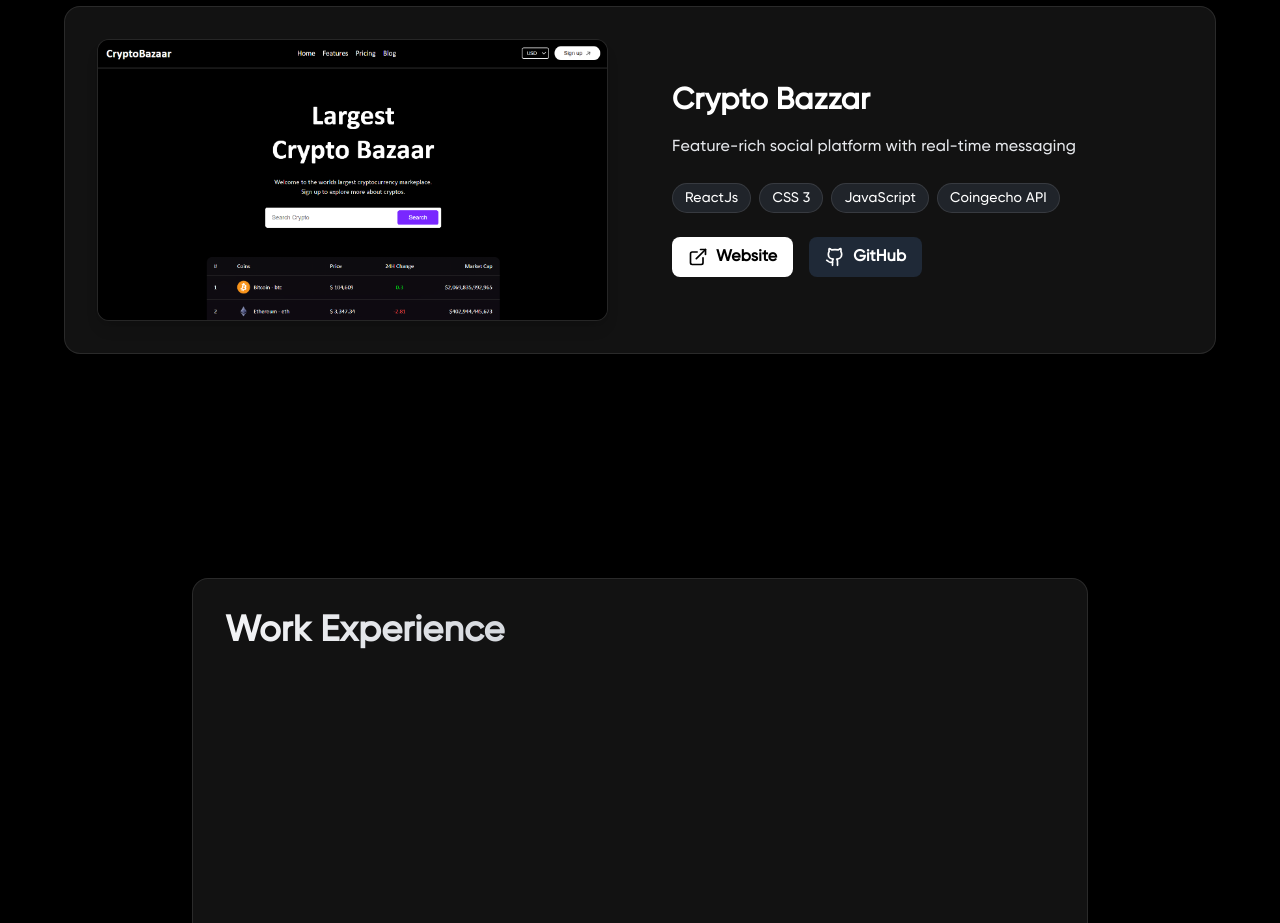
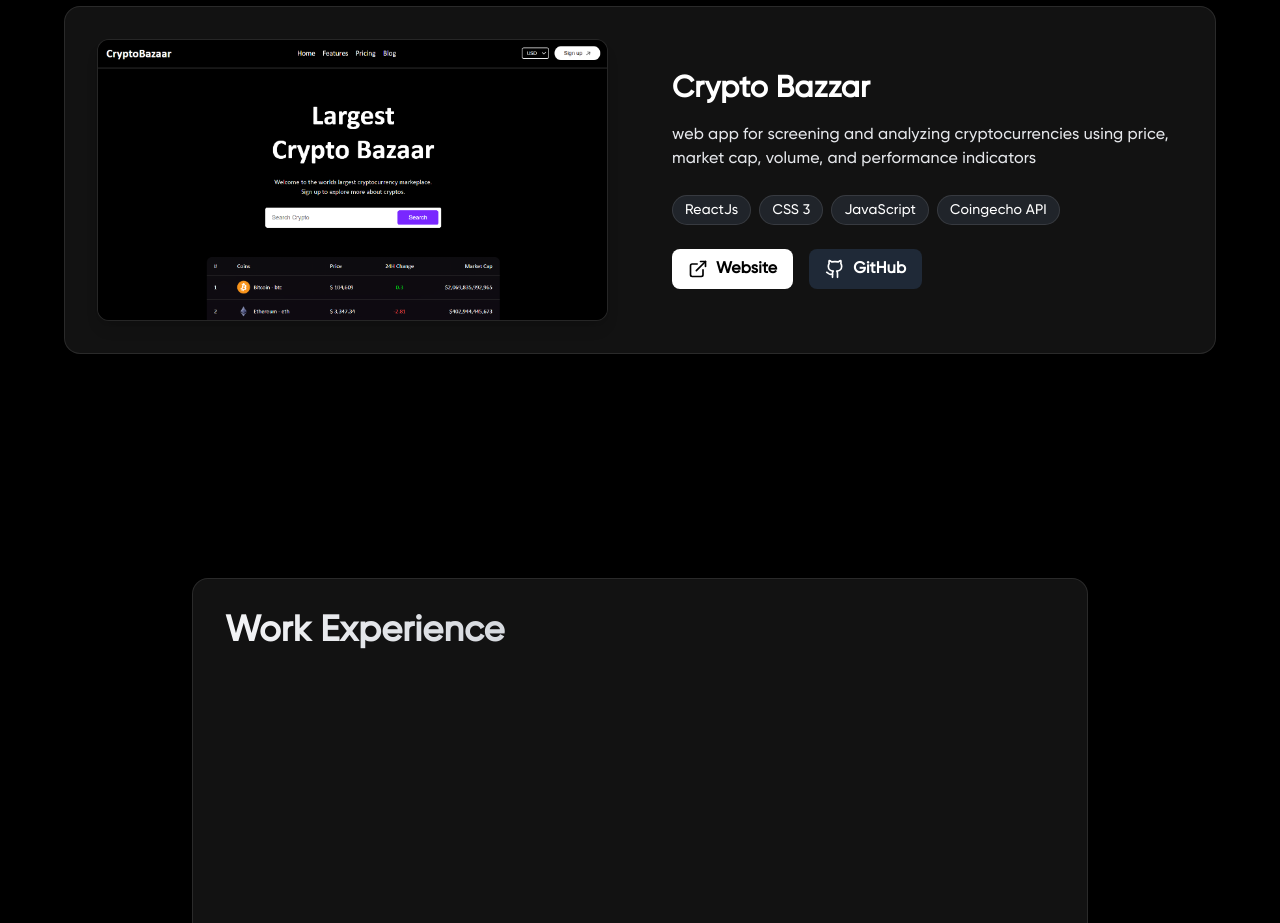
Before and after one commit to SiddharthaArepalli/SiddharthPortfolio, a React (Vite) app: page / in a window 1280 px wide. Shown: the part 3300-4223 px from the top of the page. Built offline with nearby package versions, Linux system fonts and the light colour scheme.

Commit message:
Fixed content error
Fixed content error

```diff
--- a/src/components/Projects.tsx
+++ b/src/components/Projects.tsx
@@ -49,7 +49,7 @@
     },
     {
       title: "Crypto Bazzar",
-      description: "Feature-rich social platform with real-time messaging",
+      description: "web app for screening and analyzing cryptocurrencies using price, market cap, volume, and performance indicators",
       image: cryptoImage,
       tech: ["ReactJs", "CSS 3", "JavaScript", "Coingecho API"],
       github: "https://github.com/SiddharthaArepalli/CryptoBazaar",
```
